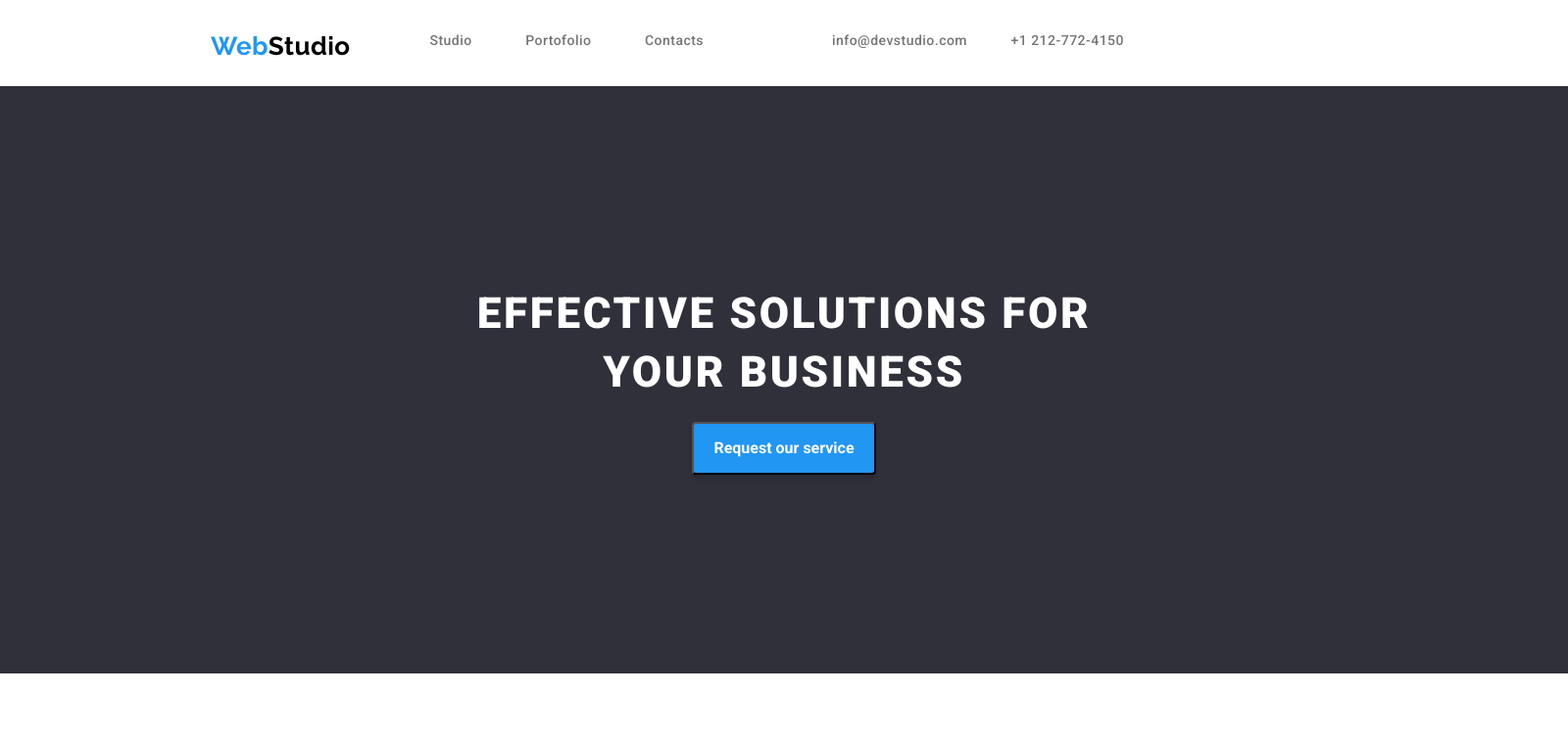
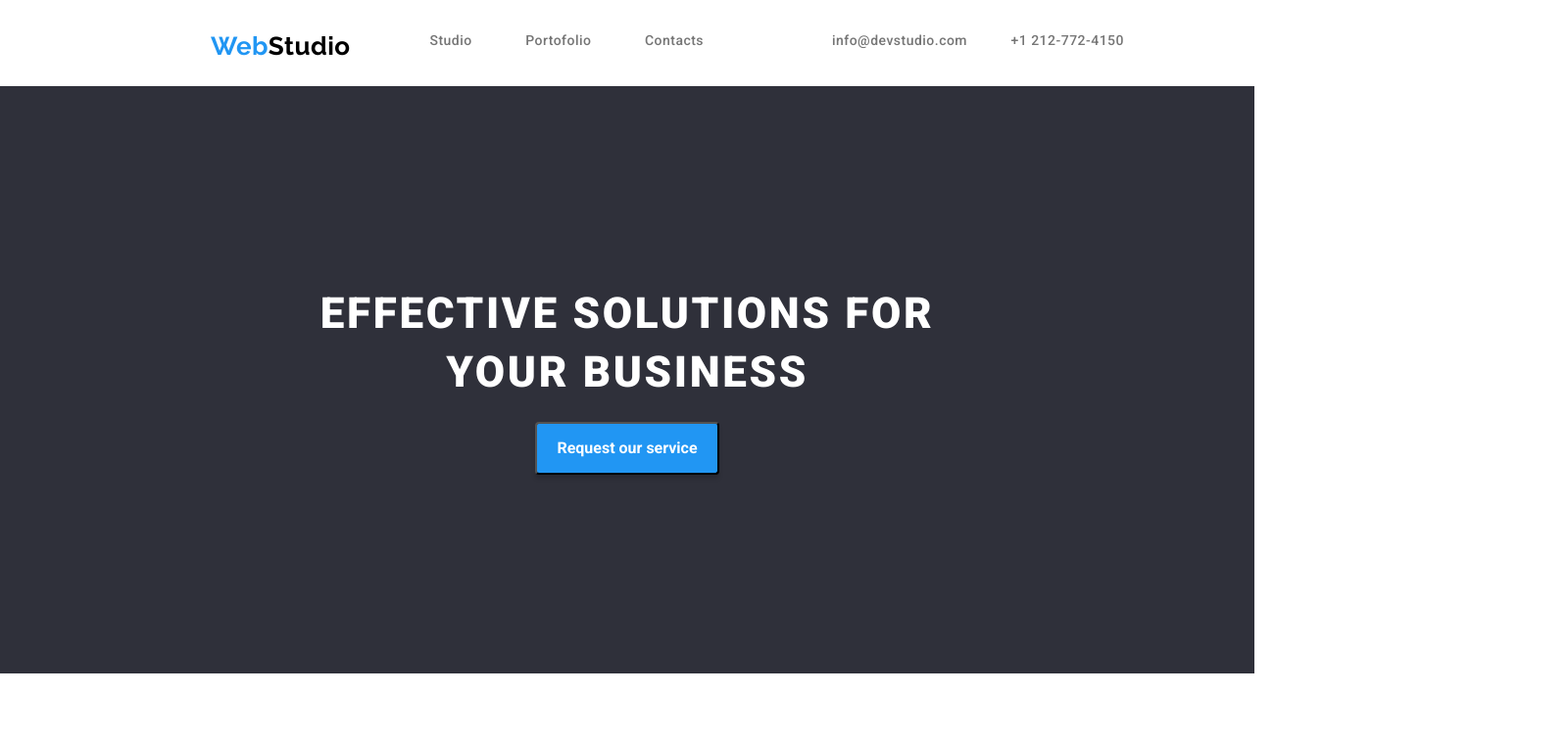
Before and after one commit to Fanttatraieste/goit-markup-hw-03, a plain HTML site: page index.html in a window 1280 px wide. Shown: the top 756 px of the page at 98% size, 1600 px wide, since content can reach past the window. Drawn offline with nearby package versions, Linux system fonts and the light colour scheme.

Commit message:
corecturi

```diff
--- a/css/style.css
+++ b/css/style.css
@@ -86,13 +86,10 @@ body {
   flex-direction: column;
   justify-content: center;
   align-items: center;
+  background-color: #2f303a;
+  height : 600px;
 }
 
-.hero-section {
-  background-color: #2f303a;
-  width: 1600px;
-  height: 600px;
-}
 .hero-title {
   font-weight: 900;
   font-size: 44px;
--- a/index.html
+++ b/index.html
@@ -53,7 +53,7 @@
     </header>
     <main>
       <!-- Hero Section -->
-      <section class="hero-section hero-container">
+      <section class="hero-container">
         <h1 class="hero-title">EFFECTIVE SOLUTIONS FOR YOUR BUSINESS</h1>
         <button class="hero-button" type="button">Request our service</button>
       </section>
```
